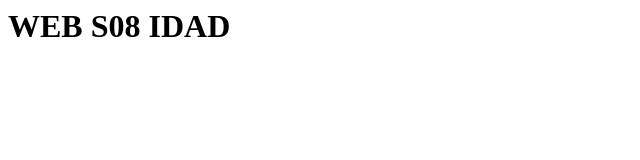
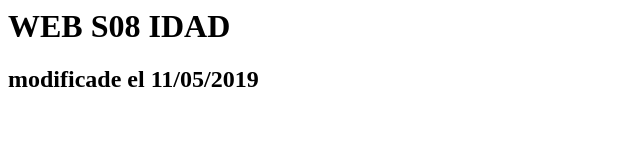
Before and after one commit to luisalbertlirasurco/WEBS08, a plain HTML site: page index.html in a window 1280 px wide. Shown: the whole page, without its empty margins (0-640 px from the left). Drawn offline with Linux system fonts and the light colour scheme.

Commit message:
MODIFICADO DE INDEX
se coloco la fecha de cambio

```diff
--- a/index.html
+++ b/index.html
@@ -1 +1,2 @@
 <H1> WEB S08 IDAD  </H1>
+<h2>modificade el 11/05/2019 </h>
```
